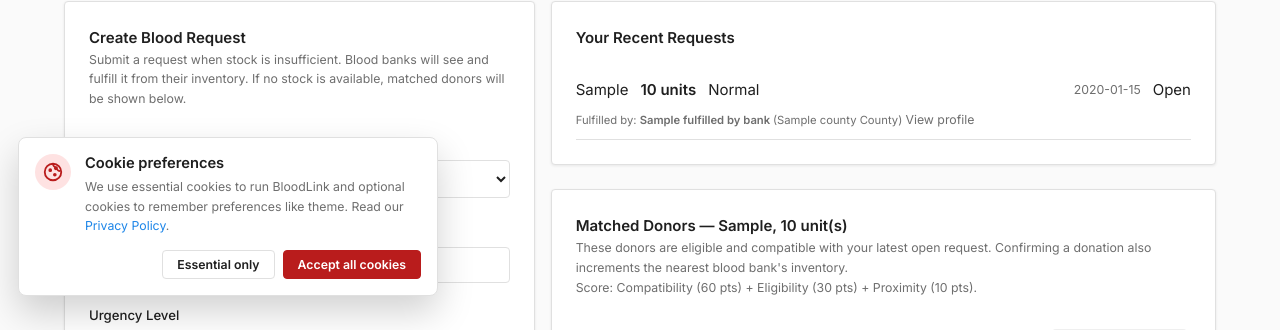
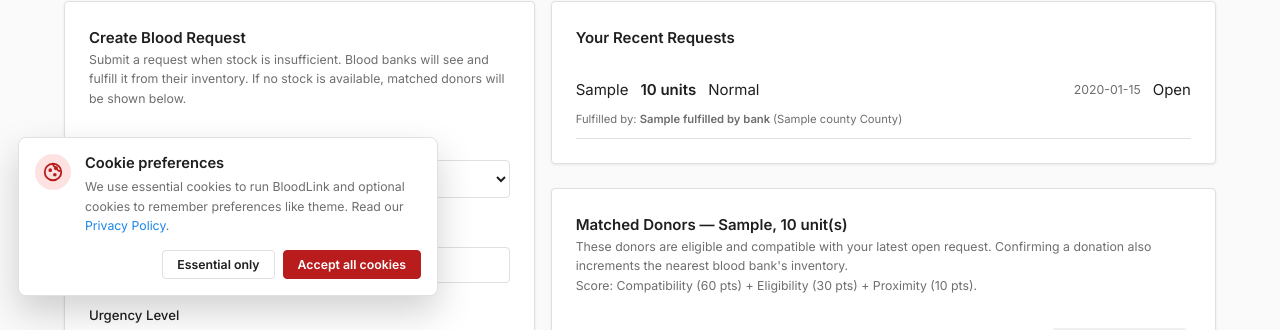
Before and after one commit to SHIVOGOJOHN/bloodlink, a Python web app: template app/templates/hospital/dashboard.html in a window 1280 px wide. Shown: the part 486-816 px from the top of the page. Run offline with Jinja, Linux system fonts and the light colour scheme; the template is opened without the code that fills it: most values are stand-ins (such as "Sample title", 1, 10 or a date in 2020).

Commit message:
Remove the View profile text

```diff
--- a/app/templates/hospital/dashboard.html
+++ b/app/templates/hospital/dashboard.html
@@ -169,9 +169,6 @@
                 {{ req.fulfilled_by_bank.name }}
               </a>
               ({{ req.fulfilled_by_bank.county }} County)
-              <span class="ms-1 tiny">
-                <a href="{{ url_for('public_bloodbank_profile', bloodbank_id=req.fulfilled_by_bank.id) }}" class="text-decoration-none" style="color:var(--muted);">View profile</a>
-              </span>
             </div>
             {% endif %}
           </li>
```
Also changed, not shown: tests/test_hospital.py (+0 -1 lines).
